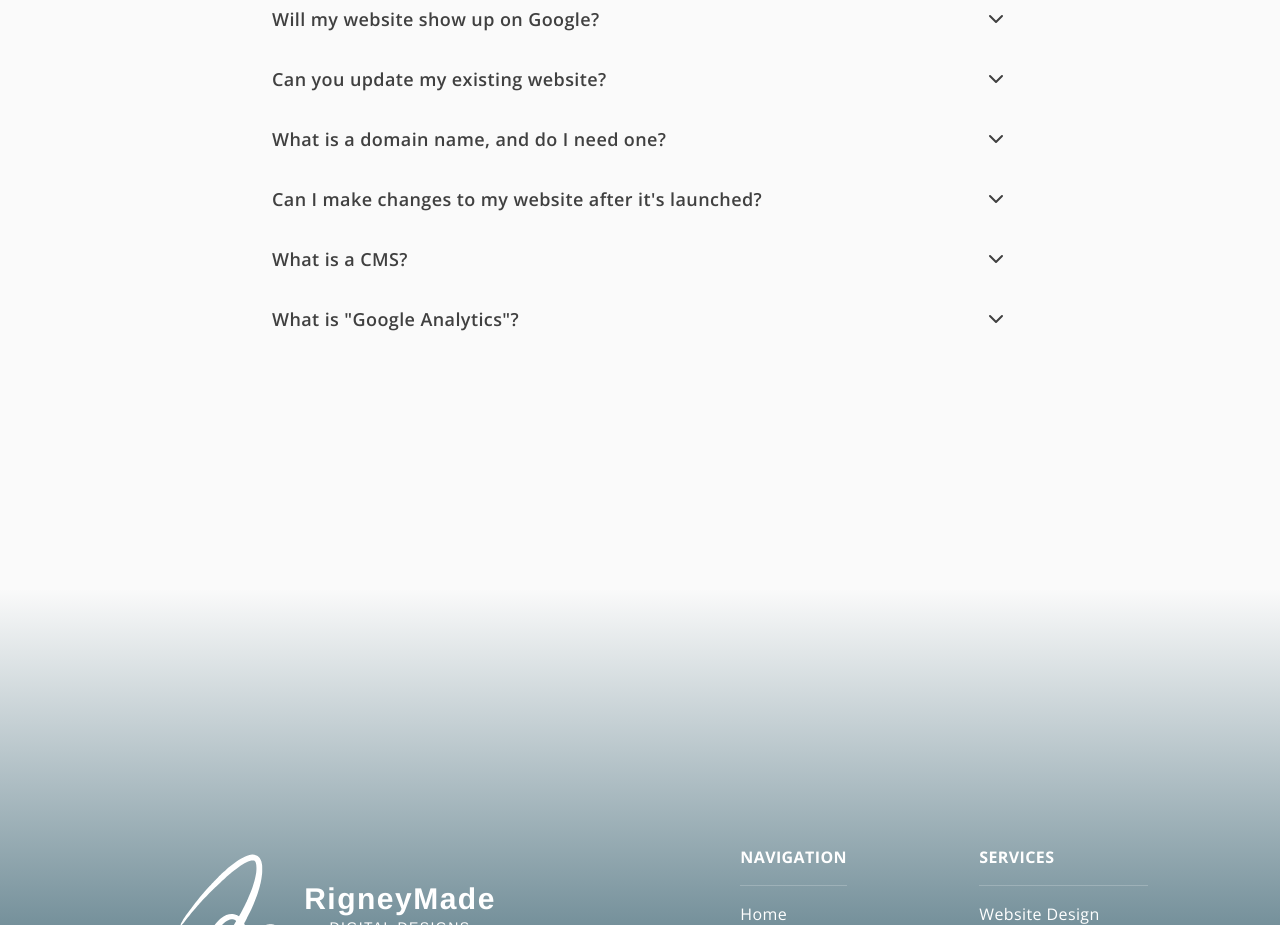
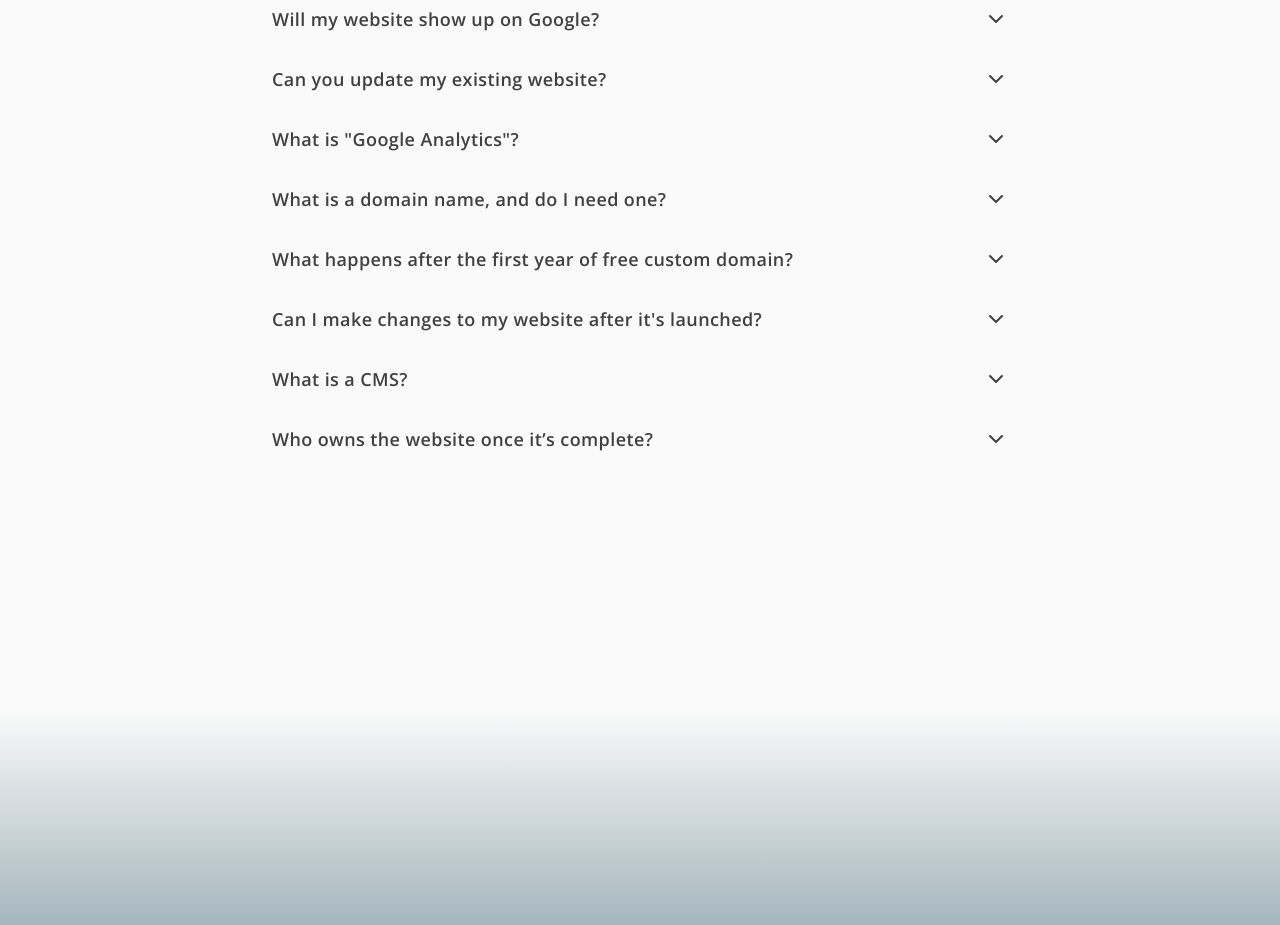
Before and after one commit to KramYengir/rigneymade, a Next.js app: page /faq in a window 1280 px wide. Shown: the part 1400-2325 px from the top of the page. Built offline with nearby package versions, Linux system fonts and the light colour scheme.

Commit message:
add questions

```diff
--- a/data/faqItems.js
+++ b/data/faqItems.js
@@ -45,9 +45,21 @@ const faqItems = [
   },
   {
     category: "Web Development",
+    question: 'What is "Google Analytics"?',
+    answer:
+      "Google Analytics is a free tool that tracks website visitors, where they come from, and what they do on your site. This helps you understand your audience and improve your website.",
+  },
+  {
+    category: "Web Development",
     question: "What is a domain name, and do I need one?",
     answer:
       "A domain name is your website's address on the internet, like www.coolwebsite.com. While it’s technically optional, having a domain name makes your site look more professional and memorable. Don’t worry—we’ll assist you in choosing and setting one up.",
+  },
+  {
+    category: "Web Development",
+    question: "What happens after the first year of free custom domain?",
+    answer:
+      "After the first year, the cost of your custom domain will be billed directly to you by the domain registrar. We’ll send you a reminder before the renewal date and you can choose to pay it through us or pay it directly yourself - either way, we'll assist you. The renewal cost is typically around £10-£15 per year, depending on the domain extension (.com, .co.uk, .net, etc.).",
   },
   {
     category: "Web Development",
@@ -63,9 +75,9 @@ const faqItems = [
   },
   {
     category: "Web Development",
-    question: 'What is "Google Analytics"?',
+    question: "Who owns the website once it’s complete?",
     answer:
-      "Google Analytics is a free tool that tracks website visitors, where they come from, and what they do on your site. This helps you understand your audience and improve your website.",
+      "Once the project is complete and all payments have been made, full ownership of the website, including all files, content, and assets, will be transferred to you. You will have full control over your site and can make any changes, updates, or transfers as needed.",
   },
 
   // Logo Design
@@ -139,6 +151,13 @@ const faqItems = [
   },
   {
     category: "General",
+    question:
+      "Why should I pay monthly instead of purchasing once-off products?",
+    answer:
+      'Paying monthly spreads the cost and gives you continuous support for all your digital needs. You\'ll have ongoing access to technical assistance, updates, and tools like Google Analytics. Essentially, I become your "Tech Guy" for six months, helping you to launch and grow your business.',
+  },
+  {
+    category: "General",
     question: "What if I want to cancel my monthly plan?",
     answer:
       "You can cancel within 14 days of starting work for a full refund. After this period, cancellation will still require full payment of the 6-month contract to cover work already completed and ensure the plan's financial viability.",
```
